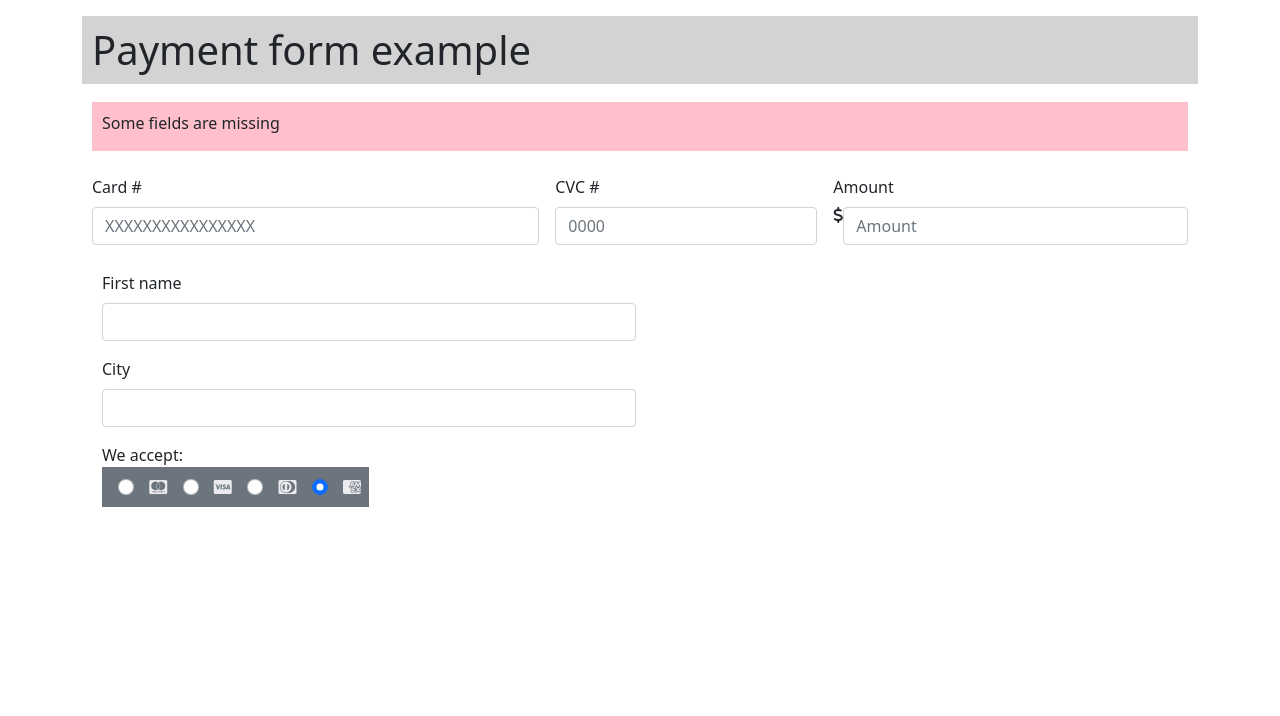
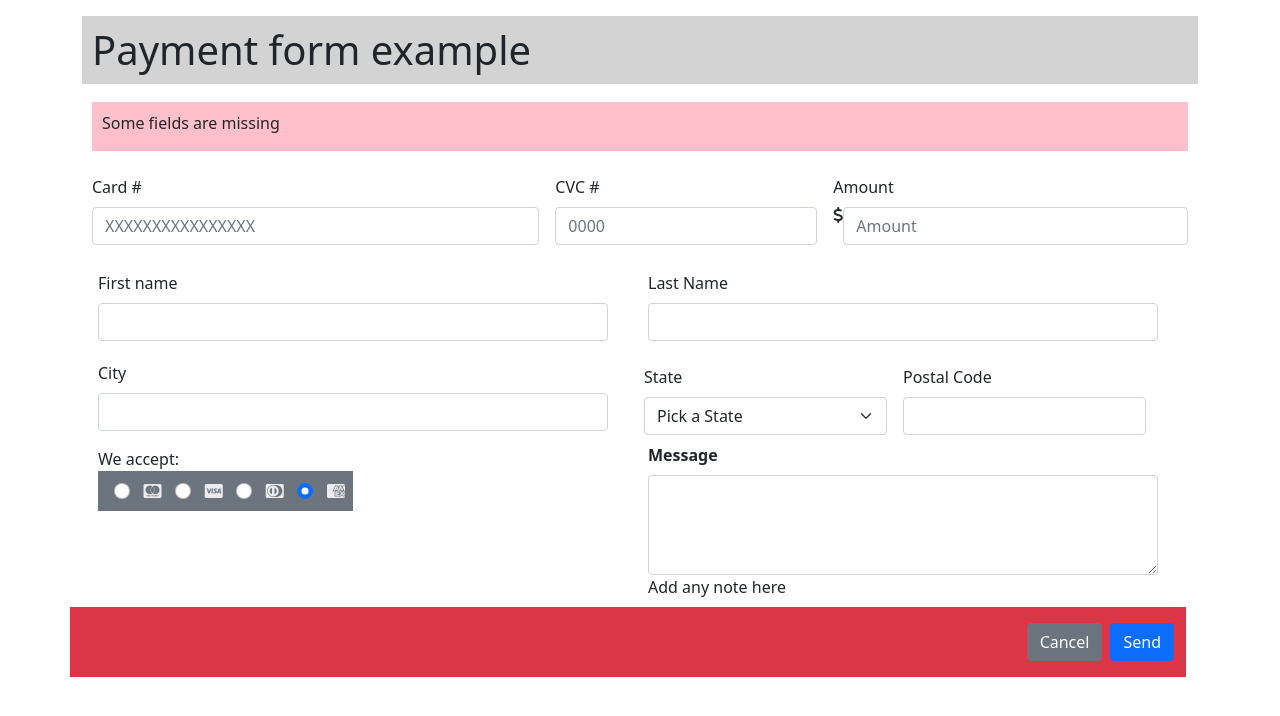
Before and after one commit to 4GeeksAcademy/html-form-boostrap-julian-david, a plain HTML site: page index.html in a window 1280 px wide. Drawn offline with nearby package versions, Linux system fonts and the light colour scheme.

Commit message:
a poco del final

```diff
--- a/index.html
+++ b/index.html
@@ -43,14 +43,15 @@
                 </fieldset>
             </div>
         </div>
-        <div class="row col-6 mx-2">
+        <div class="row col-12">
+            <div class="row col-6 mx-1">
                 <div class="d-flex flex-column">
                     <div class="mb-3">
                         <label for="exampleInputEmail1" class="form-label">First name</label>
                         <input type="email" class="form-control" id="exampleInputEmail1" aria-describedby="emailHelp">
                     </div>
                     <div>
-                    <label for="exampleInputEmail1" class="form-label">City</label>
+                        <label for="exampleInputEmail1" class="form-label mt-1">City</label>
                         <input type="email" class="form-control" id="exampleInputEmail1" aria-describedby="emailHelp"></div>
                     <div>
                         <div class="mt-3">
@@ -72,6 +73,39 @@
                     </div>
                 </div>
             </div>
+            <div class="row col-6">
+                <div class="mb-0">
+                    <label for="exampleInputEmail1" class="form-label">Last Name</label>
+                    <input type="email" class="form-control" id="exampleInputEmail1" aria-describedby="emailHelp">
+                </div>
+                <div class="row col-12 g-3  justify-content-between mt-0">
+                    <div class="col-6 ps-2 mt-4 pb-2">
+                        <label for="exampleInputEmail1" class="form-label">State</label>
+                        <select class="form-select" aria-label="Default select example">
+                            <option selected>Pick a State</option>
+                            <option value="1">Caldas</option>
+                            <option value="2">Antioquia</option>
+                            <option value="3">Risaralda</option>
+                        </select>
+                    </div>
+                    <div class="col-6 mt-4">
+                        <label for="exampleInputEmail1" class="form-label">Postal Code</label>
+                        <input type="email" class="form-control" id="exampleInputEmail1" aria-describedby="emailHelp">
+                    </div>
+                </div>
+                <div>
+                    <label for="exampleInputEmail1" class="form-label"><strong>Message</strong> </label>
+                    <div class="form-floating">
+                        <textarea class="form-control" placeholder="Leave a comment here" id="floatingTextarea2" style="height: 100px"></textarea>
+                    </div>
+                    <label for="exampleInputEmail1" class="form-label">Add any note here</label>
+                </div>
+            </div>
+            <div class="d-grid gap-2 d-md-flex justify-content-md-end bg-danger py-3">
+                <button class="btn btn-secondary me-md-0" type="button">Cancel</button>
+                <button class="btn btn-primary" type="button">Send</button>
+                </div>
+            </div>
     </div>
 
     <script
```
Lines whose indentation alone changed are shown as unchanged.
